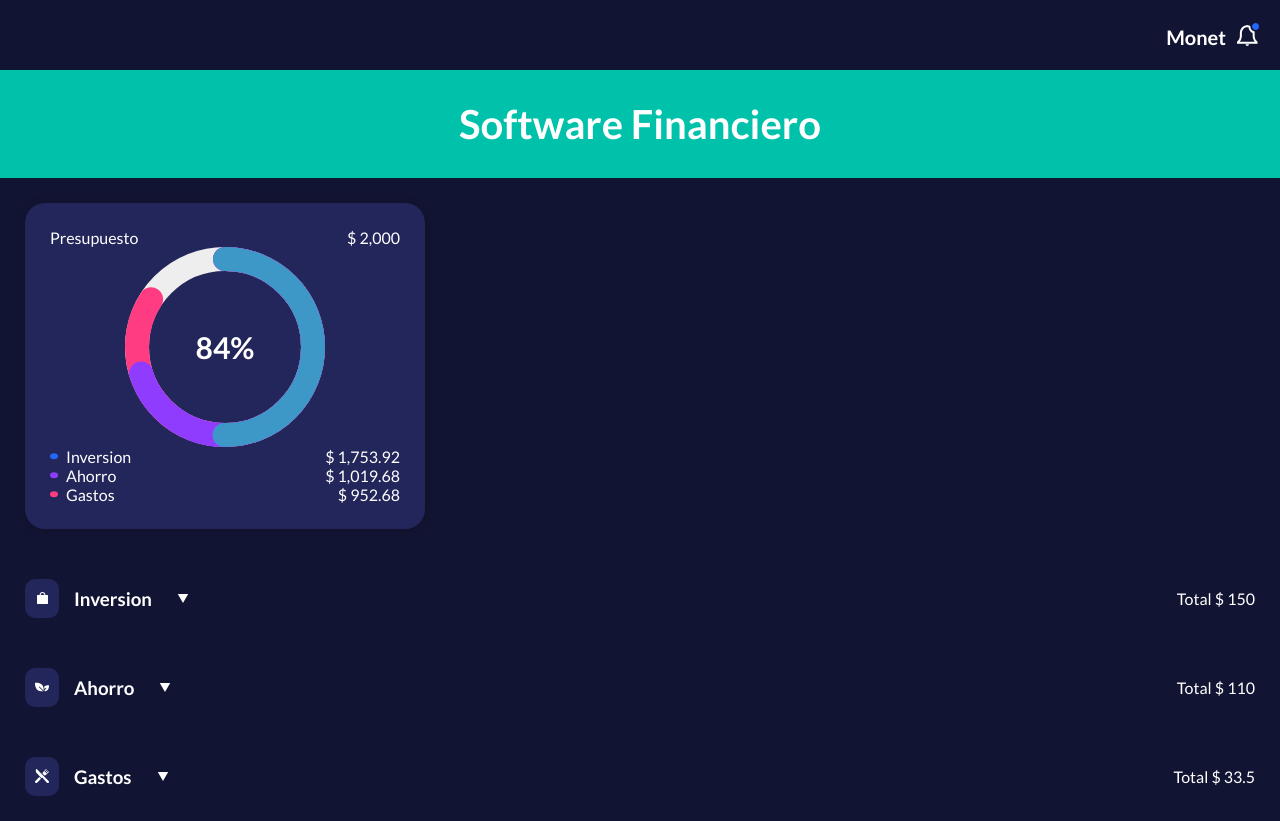
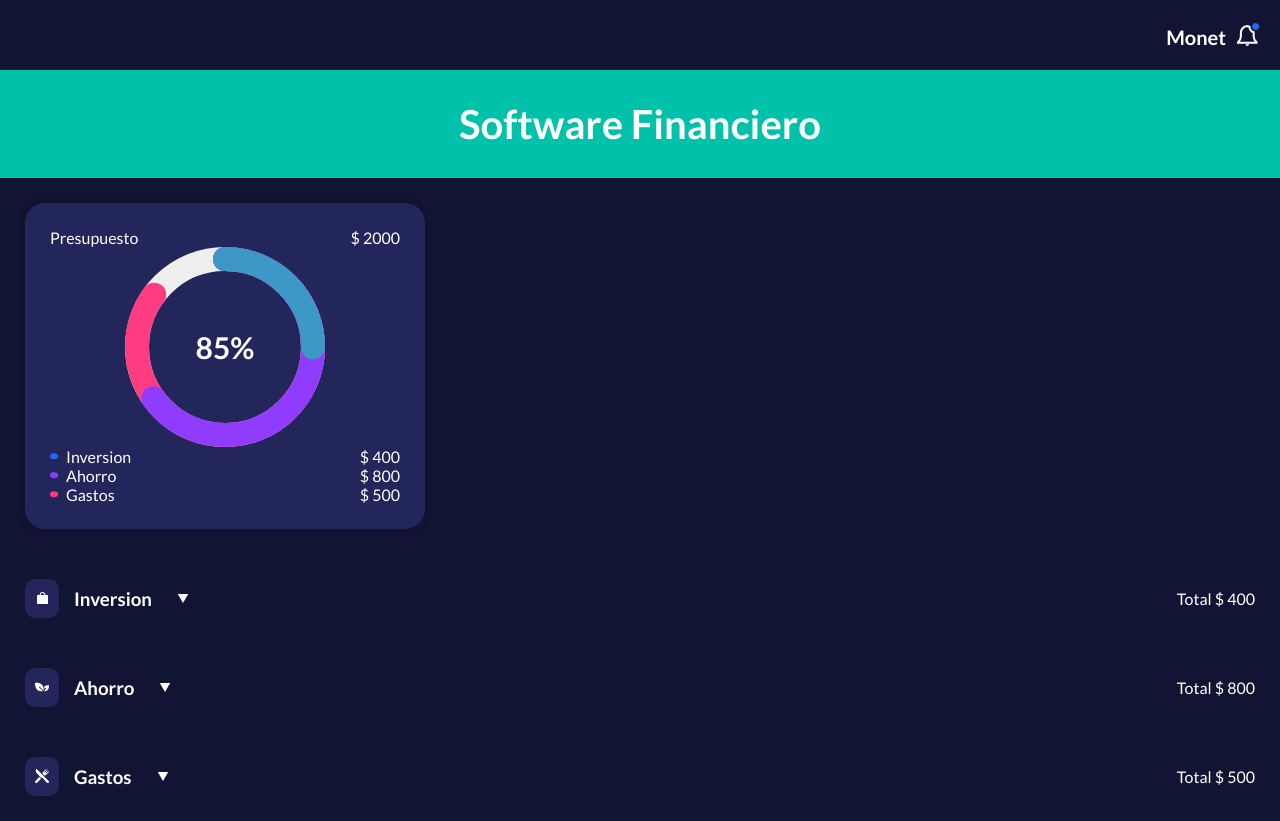
Before and after one commit to listerineh/budget-planner, a React (Vite) app: page /finance in a window 1280 px wide. Built offline with nearby package versions, Linux system fonts and the light colour scheme.

Commit message:
fix: BudgetCard props

```diff
--- a/src/components/BudgetCard/BudgetCard.jsx
+++ b/src/components/BudgetCard/BudgetCard.jsx
@@ -1,19 +1,23 @@
-import { CircularProgressbar, CircularProgressbarWithChildren, buildStyles } from 'react-circular-progressbar'
+import { CircularProgressbarWithChildren, buildStyles } from 'react-circular-progressbar'
 import Elipse from '../icons/Elipse'
 import './BudgetCard.css'
 
-const BudgetCard = () => {
+const BudgetCard = ({budget, expensesValue, savingsValue, investmentsValue}) => {
+  const getPercentage = (value) => {
+    return value * 100 / budget
+  }
+
   return (
     <div className='budget-card-container'>
       <div className='budget-card-text-layout'>
         <p>Presupuesto</p>
-        <p>$ 2,000</p>
+        <p>$ {budget}</p>
       </div>
 
       <div className='budget-card-bar-container'>
         <div className='budget-card-bar'>
           <CircularProgressbarWithChildren
-            value={84}
+            value={getPercentage(investmentsValue + savingsValue + expensesValue)}
             strokeWidth={12}
             styles={buildStyles({
               pathColor: "#FF3C82",
@@ -21,7 +25,7 @@ const BudgetCard = () => {
             })}
           >
             <CircularProgressbarWithChildren
-              value={70}
+              value={getPercentage(savingsValue + expensesValue)}
               strokeWidth={12}
               styles={buildStyles({
                 pathColor: "#8F3CFF",
@@ -29,14 +33,14 @@ const BudgetCard = () => {
               })}
             >
               <CircularProgressbarWithChildren
-                value={50}
+                value={getPercentage(expensesValue)}
                 strokeWidth={12}
                 styles={buildStyles({
                   pathColor: "#FF2567F93C82",
                   trailColor: "transparent",
                 })}
               >
-                <h3 className='budget-card-percentage'>{`${84}%`}</h3>
+                <h3 className='budget-card-percentage'>{`${getPercentage(investmentsValue + expensesValue + savingsValue)}%`}</h3>
               </CircularProgressbarWithChildren>
             </CircularProgressbarWithChildren>
           </CircularProgressbarWithChildren>
@@ -45,15 +49,15 @@ const BudgetCard = () => {
 
       <div className='budget-card-text-layout'>
         <p><Elipse color="#2567F9"/> Inversion</p>
-        <p>$ 1,753.92</p>
+        <p>$ {investmentsValue}</p>
       </div>
       <div className='budget-card-text-layout'>
         <p><Elipse color="#8F3CFF"/> Ahorro</p>
-        <p>$ 1,019.68</p>
+        <p>$ {savingsValue}</p>
       </div>
       <div className='budget-card-text-layout'>
         <p><Elipse color="#FF3C82"/> Gastos</p>
-        <p>$ 952.68</p>
+        <p>$ {expensesValue}</p>
       </div>
     </div>
   )
--- a/src/pages/Finance/Finance.jsx
+++ b/src/pages/Finance/Finance.jsx
@@ -10,7 +10,12 @@ const Finance = () => {
   return (
     <>
       <Appbar sectionName="Software Financiero" />
-      <BudgetCard />
+      <BudgetCard
+        budget={2000}
+        expensesValue={500}
+        savingsValue={800}
+        investmentsValue={400}
+      />
       <Category
         name="Inversion"
         Icon={Investment}
@@ -18,12 +23,12 @@ const Finance = () => {
           {
             name: "AirBnb Quito",
             date: "14 Oct 2020",
-            price: 50,
+            price: 150,
           },
           {
             name: "AirBnb Cuenca",
             date: "14 Oct 2020",
-            price: 100,
+            price: 250,
           },
         ]}
       />
@@ -34,12 +39,12 @@ const Finance = () => {
           {
             name: "Fondo de Jubilacion",
             date: "14 Oct 2020",
-            price: 30,
+            price: 650,
           },
           {
             name: "SaludSA",
             date: "14 Oct 2020",
-            price: 80,
+            price: 150,
           },
         ]}
       />
@@ -58,9 +63,14 @@ const Finance = () => {
             price: 8,
           },
           {
-            name: "KFC Calderon",
+            name: "zapatillas Nike",
             date: "14 Oct 2020",
-            price: 11.50,
+            price: 78,
+          },
+          {
+            name: "Silla Gamer",
+            date: "14 Oct 2020",
+            price: 400,
           },
         ]}
       />
```
